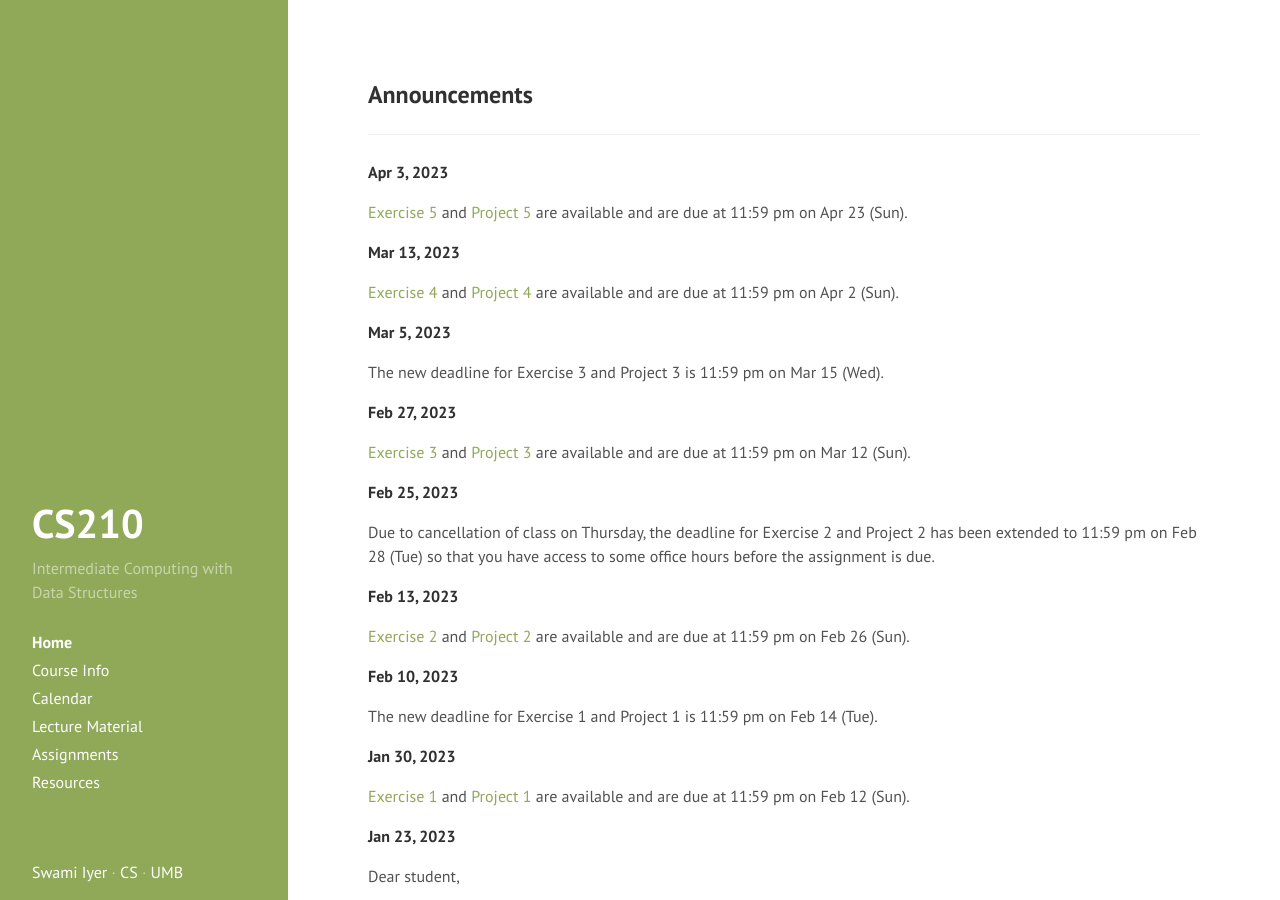
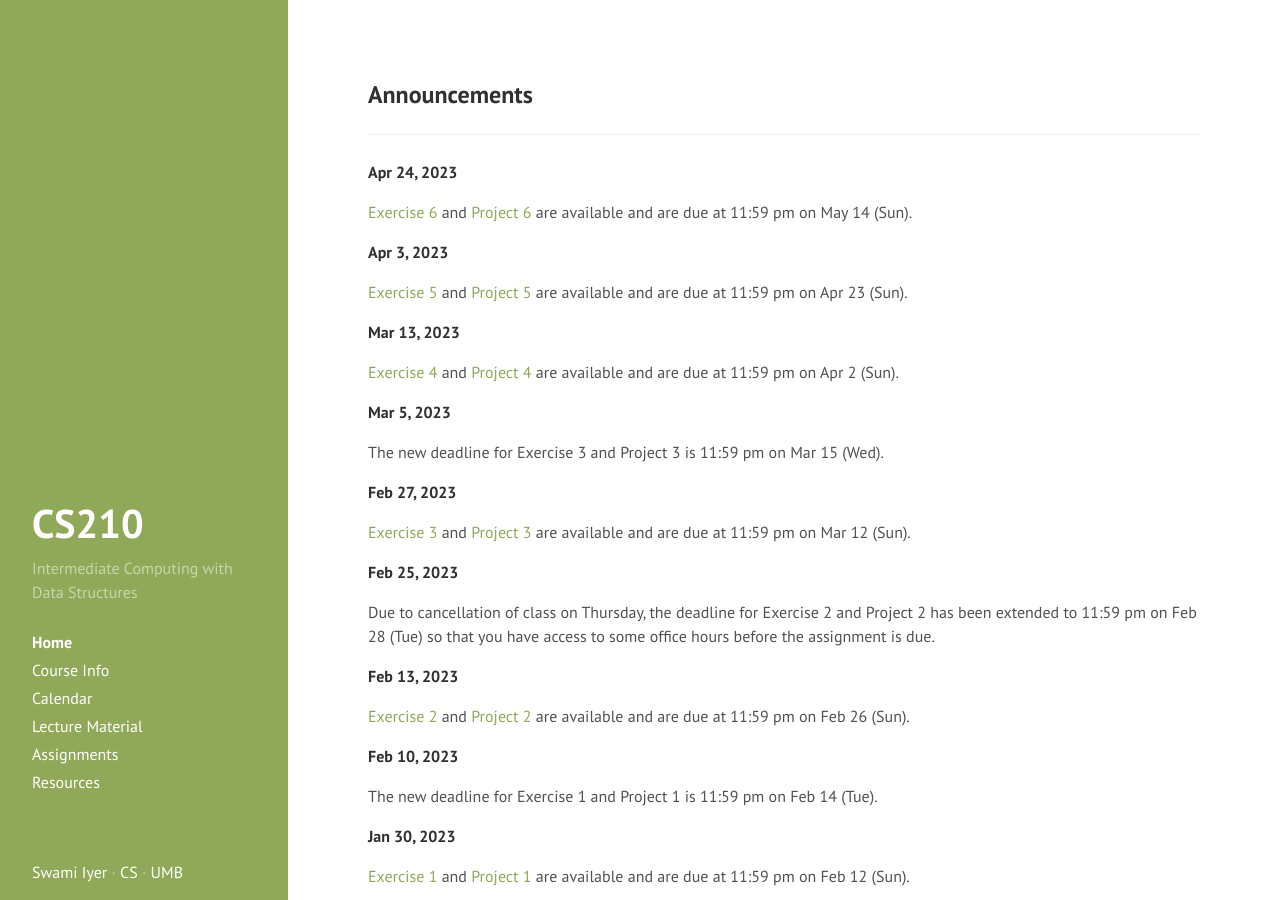
Before and after one commit to swamiiyer/swamiiyer.github.io, a Jekyll site: the page built from _pages/cs210/index.md, in a window 1280 px wide and 900 px high. Built offline with Jekyll 4.4.1, drawn with Linux system fonts in a browser that asks for light colours.

Commit message:
project 6 released

```diff
--- a/_pages/cs210/index.md
+++ b/_pages/cs210/index.md
@@ -4,6 +4,10 @@ layout: cs210_page
 title: Home
 order: 1
 ---
+
+**Apr 24, 2023**
+
+[Exercise 6](assignments.html) and [Project 6](assignments.html) are available and are due at 11:59 pm on May 14 (Sun).
 
 **Apr 3, 2023**
 
```
Also changed, not shown: _pages/cs110/index.md (+4 -0 lines), _pages/cs451/index.md (+0 -2 lines).
